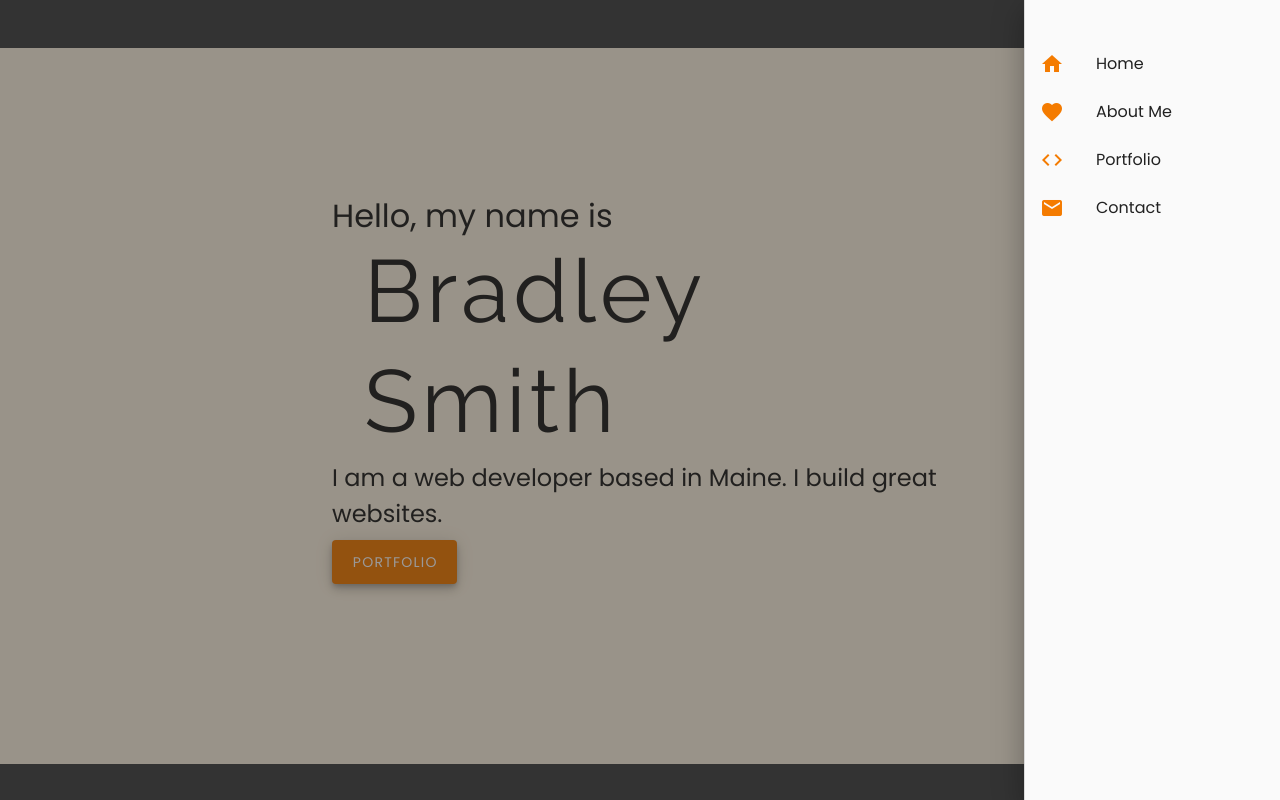
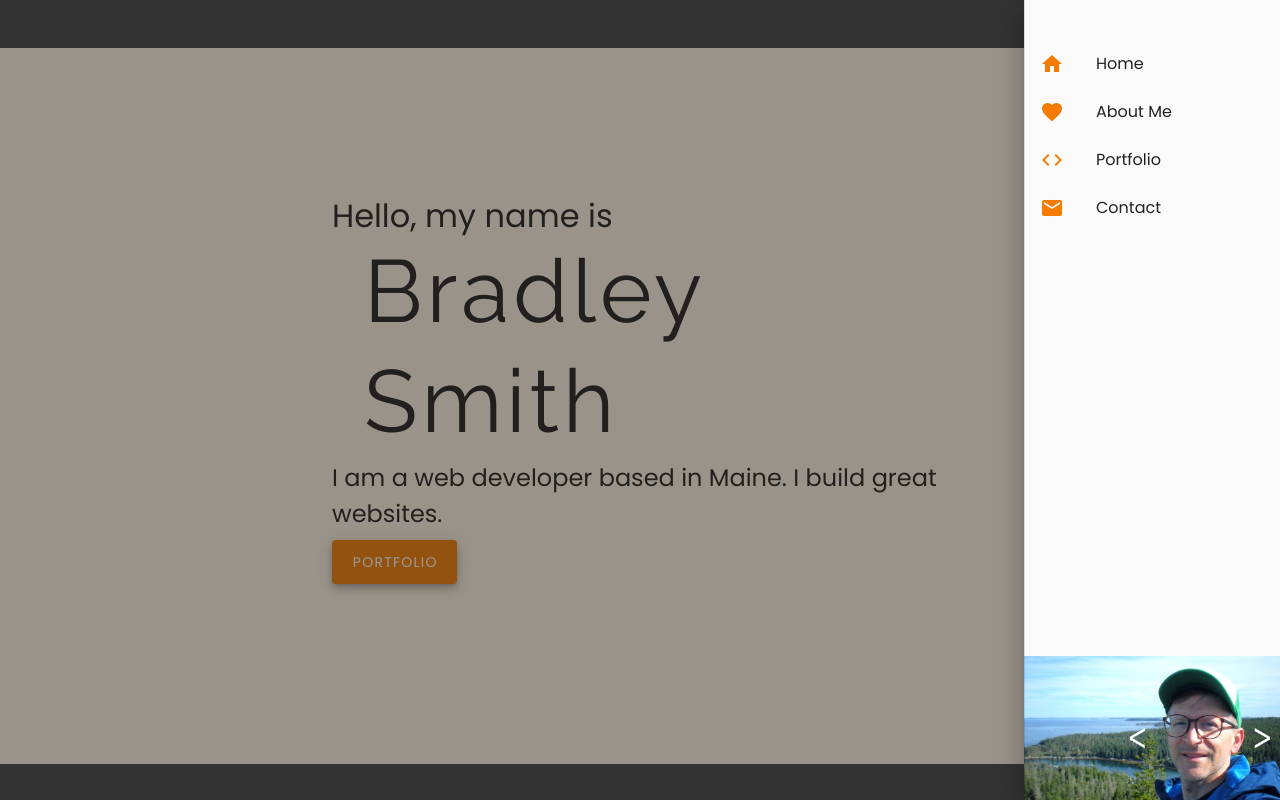
Before and after one commit to bradleyhop/new-portfolio, a Vue app: page / in a window 1280 px wide. Both pictures are taken after a click on the button "menu". Built offline with nearby package versions, Linux system fonts and the light colour scheme.

Commit message:
edit twitter img; add footer img on navbar

```diff
--- a/public/index.html
+++ b/public/index.html
@@ -12,8 +12,8 @@
 
     <!-- twitter card metadata (open graph) -->
     <meta name="twitter:card" content="summary_large_image" />
-    <meta name="twitter:creator" content="@bradleyhop1">
-    <meta property="twitter:image" content="/img/og.jpg" />
+    <meta name="twitter:creator" content="@bradleyhop1" />
+    <meta name="twitter:image" content="/img/og.jpg" />
 
     <!-- open graph metadata -->
     <meta property="og:title" content="Bradley Smith's Portfolio" />
--- a/src/App.vue
+++ b/src/App.vue
@@ -14,6 +14,8 @@ export default {
 <template>
   <v-app id="inspire">
     <v-navigation-drawer v-model="drawer" app right temporary color="primaryLight">
+      <div class="nav-container">
+        <div class="nav-list-container">
           <v-list class="view-list">
             <router-link :to="{ name: 'Home' }">
               <v-list-item link>
@@ -67,6 +69,14 @@ export default {
               </v-list-item>
             </router-link>
           </v-list>
+        </div>
+        <!-- nav-list-container -->
+
+        <div class="nav-img">
+          <v-img src="@/assets/og.jpg" contain> </v-img>
+        </div>
+      </div>
+      <!-- nav-container -->
     </v-navigation-drawer>
 
     <v-app-bar app dense elevate-on-scroll color="primary">
@@ -92,7 +102,21 @@ export default {
 </template>
 
 <style lang="scss">
+.nav-container {
+  display: flex;
+  flex-direction: column;
+  height: 100%;
+}
+
+.nav-list-container {
+  flex: 1 0 auto;
+}
+
 .view-list {
   margin-top: 2rem;
 }
+
+.nav-img {
+  flex-shrink: 0;
+}
 </style>
```
Also changed, not shown: src/assets/og.jpg (added). Lines whose indentation alone changed are shown as unchanged.
